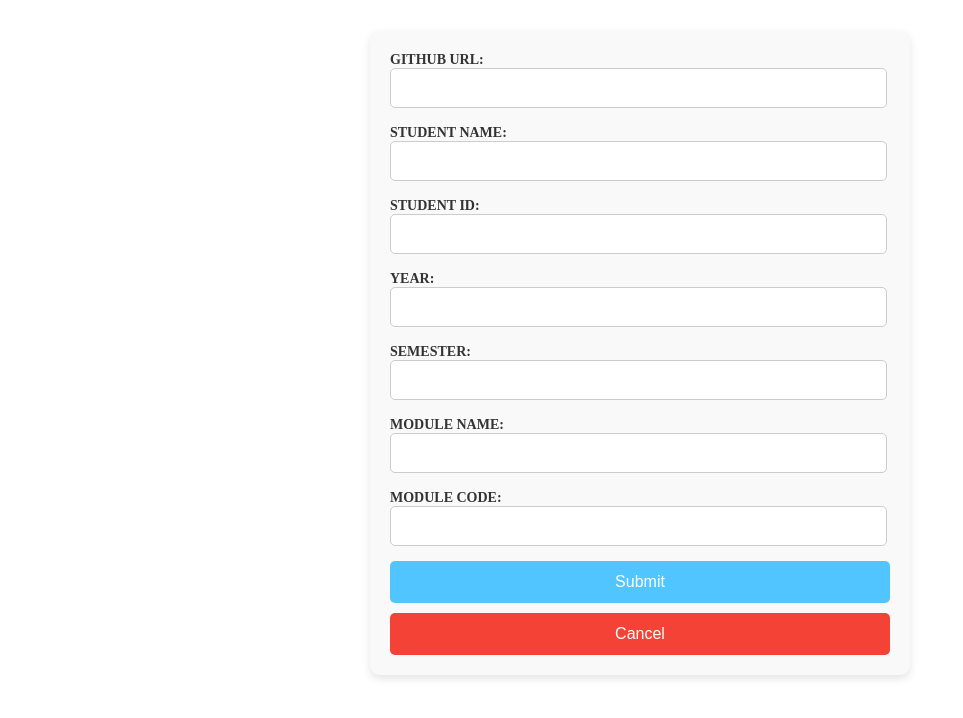
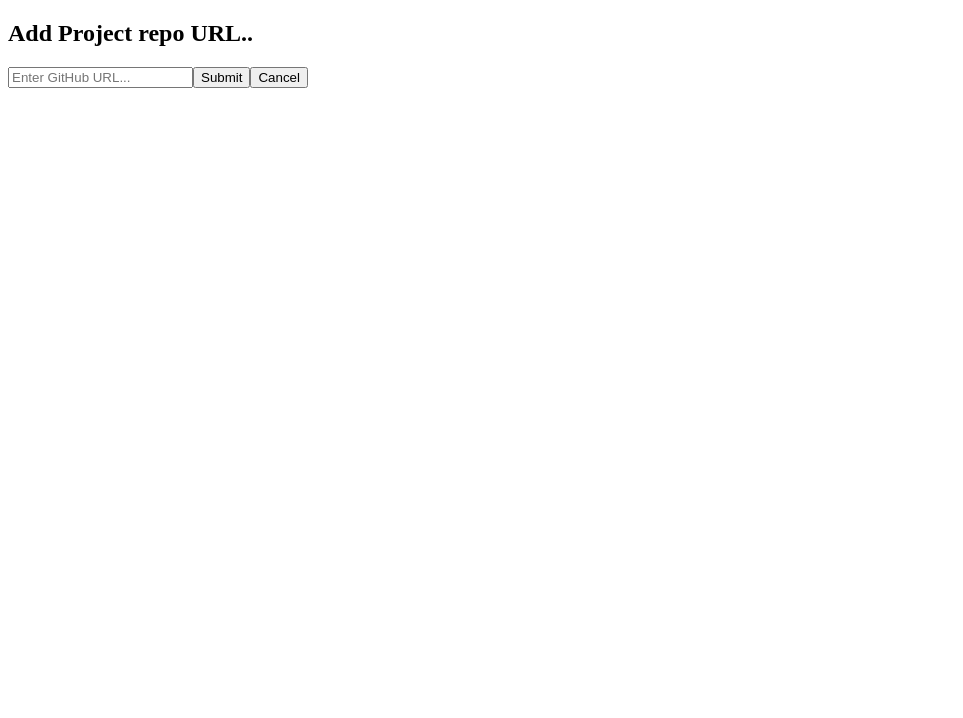
Before and after one commit to IT21252990/SAAT, a React (Create React App) app in the folder code-assessment-module/frontend/: page /submission/1 in a window 1280 px wide. Shown: the top 718 px of the page, without its empty margins (0-963 px from the left). Built offline with nearby package versions, Linux system fonts and the light colour scheme.

Commit message:
update repo submission form

```diff
--- a/code-assessment-module/frontend/src/pages/AddSubmission.js
+++ b/code-assessment-module/frontend/src/pages/AddSubmission.js
@@ -1,119 +1,51 @@
 import React, { useState } from "react";
-import axios from "axios";
-import { useNavigate } from "react-router-dom";
+import { useNavigate, useLocation } from "react-router-dom";
 
 const AddSubmission = () => {
-
   const navigate = useNavigate();
-
-    const [formData, setFormData] = useState({
-        github_url: "",
-        student_name: "",
-        student_id: "",
-        year: "",
-        semester: "",
-        module_name: "",
-        module_code: "",
-    });
-
-    const [isHovered, setIsHovered] = useState(false);
-
-    const handleChange = (e) => {
-        const { name, value } = e.target;
-        setFormData({ ...formData, [name]: value });
-    };
+  const location = useLocation();
+  const { submissionId } = location.state || {};
+  const [github_url, setGithub_url] = useState("");
+  const [error, setError] = useState(null);
 
   const handleSubmit = async (e) => {
     e.preventDefault();
+    setError(null);
     try {
-            const response = await axios.post(`${process.env.REACT_APP_BACKEND_URL}/api/submit`, formData);
-            alert(response.data.message);
+      await fetch(`${process.env.REACT_APP_BACKEND_URL}/repo/add-repo-submission`, {
+        method: "POST",
+        body: JSON.stringify({ github_url:github_url, submission_id: submissionId }),
+        headers: { "Content-Type": "application/json" },
+      });
+
+      navigate(-1);
     } catch (error) {
-            alert("Error uploading data: " + error.response.data.error);
+      setError(error.message);
     }
   };
 
   const handleCancel = () => {
-        navigate("/submission-type"); // Navigate back
-    };
-
-    const formStyle = {
-        display: "flex",
-        flexDirection: "column",
-        maxWidth: "500px",
-        margin: "auto",
-        marginTop: "30px",
-        padding: "20px",
-        backgroundColor: "#f9f9f9",
-        borderRadius: "10px",
-        boxShadow: "0 4px 8px rgba(0, 0, 0, 0.1)",
-    };
-
-    const inputStyle = {
-        padding: "10px",
-        marginBottom: "15px",
-        borderRadius: "5px",
-        border: "1px solid #ccc",
-        fontSize: "16px",
-        width: "95%",
-    };
-
-    const labelStyle = {
-        marginBottom: "5px",
-        fontWeight: "bold",
-        fontSize: "14px",
-        color: "#333",
-    };
-
-    const buttonStyle = {
-        padding: "12px",
-        backgroundColor:"#50c5ff",
-        color: "white",
-        border: "none",
-        borderRadius: "5px",
-        cursor: "pointer",
-        fontSize: "16px",
-    };
-
-    const buttonHoverStyle = {
-        ...buttonStyle,
-        backgroundColor: "#489fcb",
-    };
-
-    const cancelButtonStyle = {
-        ...buttonStyle,
-        marginTop:"10px",
-        backgroundColor: "#f44336",
+    navigate(-1);
   };
 
   return (
-        <form onSubmit={handleSubmit} style={formStyle}>
-            {Object.keys(formData).map((field) => (
-                <div key={field}>
-                    <label style={labelStyle}>
-                        {field.replace("_", " ").toUpperCase()}:
-                    </label>
+    <div>
+        <h2>Add Project repo URL..</h2>
+        {error && <p style={{ color: "red" }}>{error}</p>}
+        <form onSubmit={handleSubmit}>
       <input
         type="text"
-                        name={field}
-                        value={formData[field]}
-                        onChange={handleChange}
+        placeholder="Enter GitHub URL..."
+        onChange={(e) => setGithub_url(e.target.value)}
         required
-                        style={inputStyle}
       />
-                </div>
-            ))}
-            <button type="submit"
-            style={isHovered ? buttonHoverStyle : buttonStyle}
-            onMouseEnter={() => setIsHovered(true)} // Apply hover style
-            onMouseLeave={() => setIsHovered(false)} // Revert to base style
-            >
-                Submit
-            </button>
-            <button type="button" style={cancelButtonStyle} onClick={handleCancel}>
+      <button type="submit">Submit</button>
+      <button type="button" onClick={handleCancel}>
         Cancel
       </button>
     </form>
+    </div>
+
   );
 };
 
```
Lines whose indentation alone changed are shown as unchanged.
